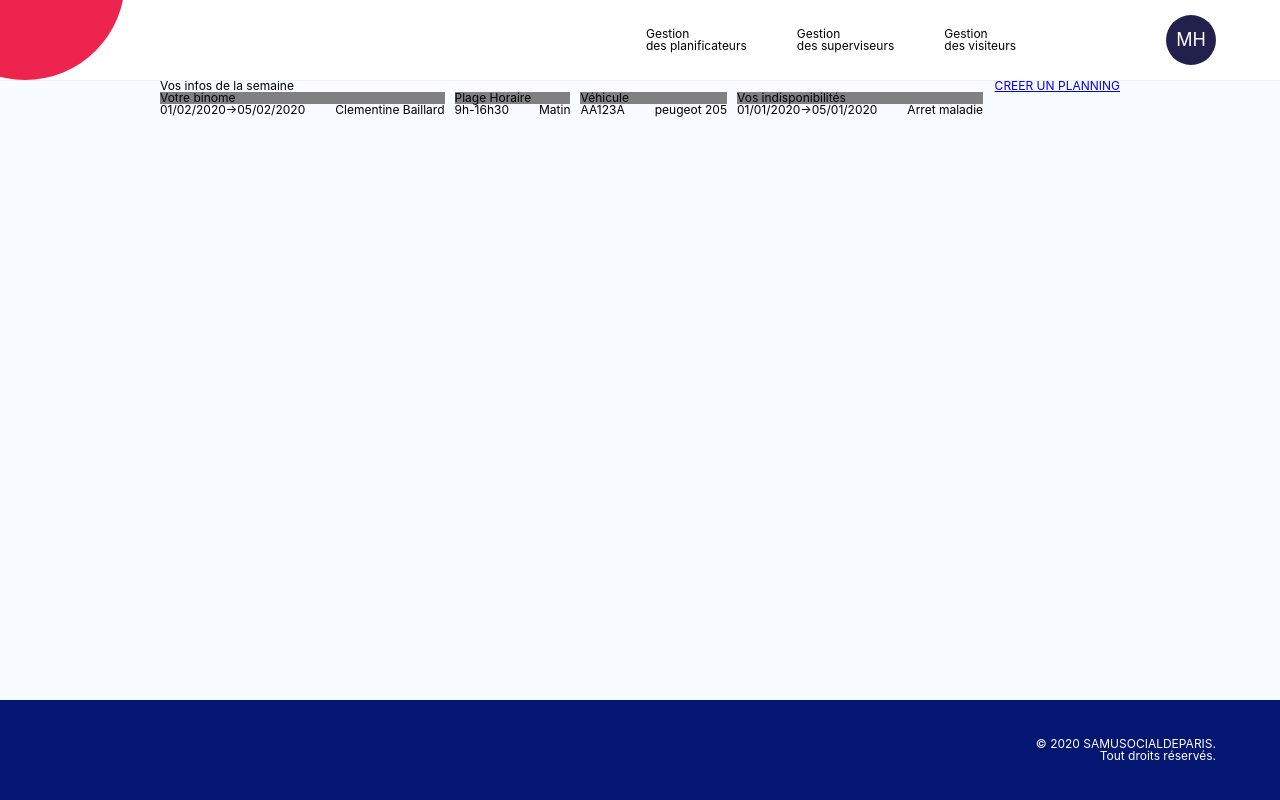
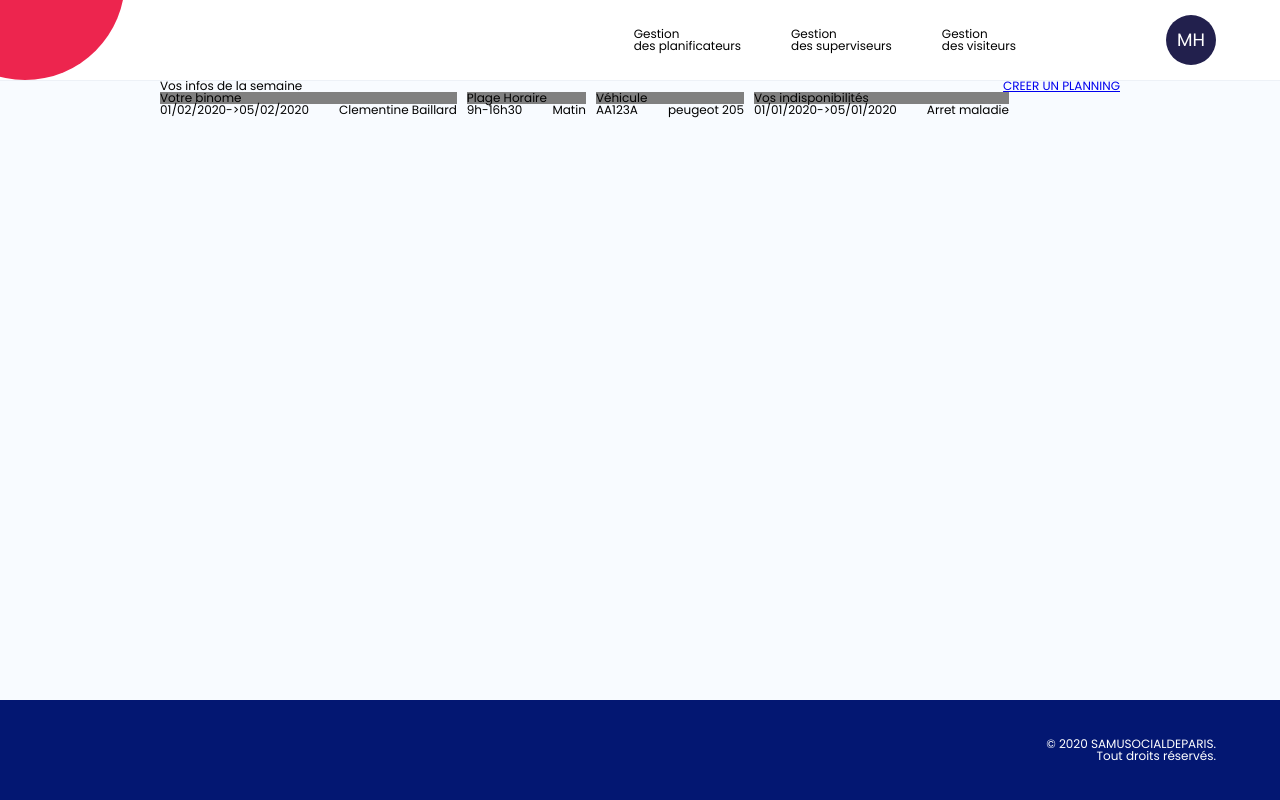
Before and after one commit to maximecharpentier/PHRH-PWA, a React (Create React App) app in the folder client/: page / in a window 1280 px wide. Built offline with nearby package versions, Linux system fonts and the light colour scheme.

Commit message:
add font-famiily

```diff
--- a/client/public/index.html
+++ b/client/public/index.html
@@ -10,6 +10,7 @@
       content="Web site created using create-react-app"
     />
     <link rel="apple-touch-icon" href="%PUBLIC_URL%/logo192.png" />
+    <link href="https://fonts.googleapis.com/css?family=Poppins:300,400,500,600,700&display=swap" rel="stylesheet">
     <!--
       manifest.json provides metadata used when your web app is installed on a
       user's mobile device or desktop. See https://developers.google.com/web/fundamentals/web-app-manifest/
--- a/client/src/styles/reset.scss
+++ b/client/src/styles/reset.scss
@@ -47,7 +47,7 @@ table {
 /* !RESET */
 
 body {
-  font-family: 'Open Sans', sans-serif;
+  font-family: 'Poppins', sans-serif!important;
   background: #F8FBFF;
   font-size: 12px;
 }
```
